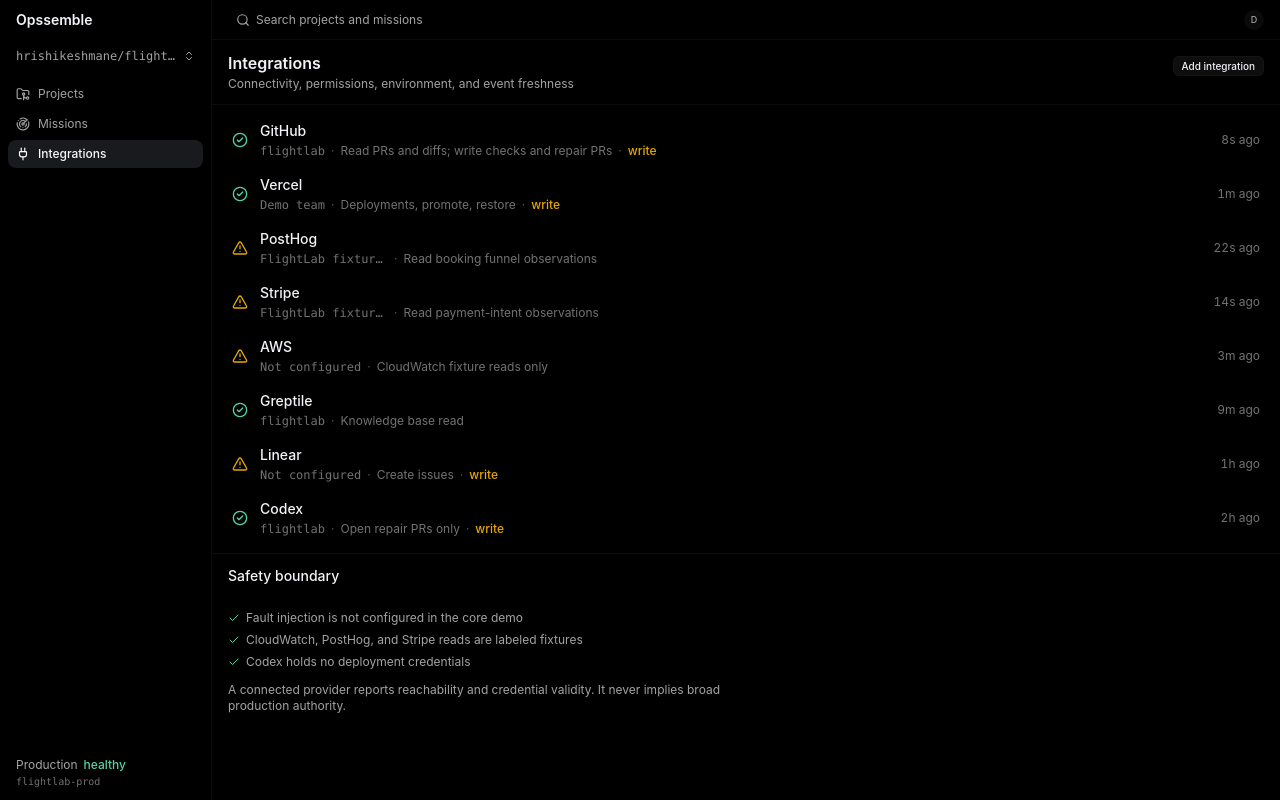
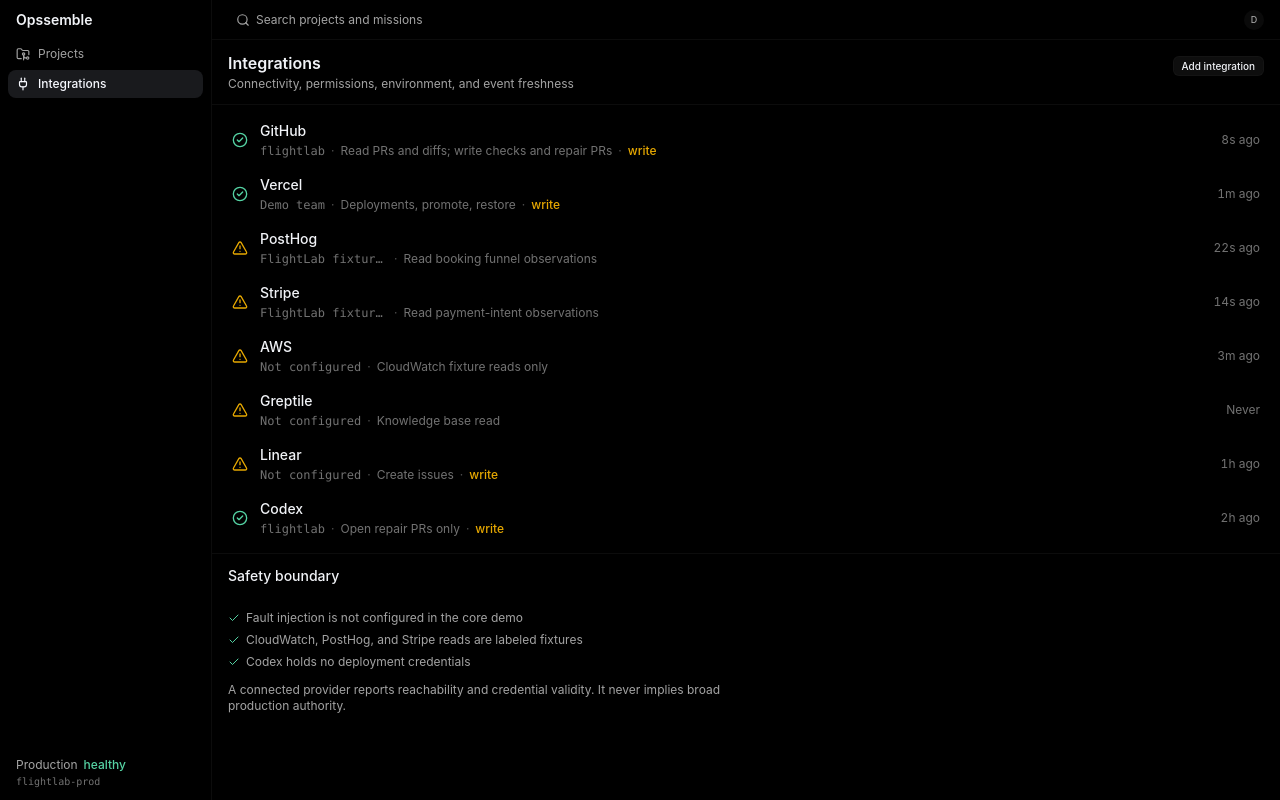
Before and after one commit to hrishikeshmane/opssemble, a Next.js app: page /integrations in a window 1280 px wide. Built offline with nearby package versions, Linux system fonts and the light colour scheme.

Commit message:
chore: simplify sidebar and integration status

```diff
--- a/components/opssemble/app-shell.tsx
+++ b/components/opssemble/app-shell.tsx
@@ -12,11 +12,9 @@
 import { usePathname } from "next/navigation"
 import { useTheme } from "next-themes"
 import {
-  ChevronsUpDown,
   FolderGit2,
   MoonIcon,
   PlugIcon,
-  Radar,
   Search,
   SunIcon,
 } from "lucide-react"
@@ -32,7 +30,6 @@
 
 const NAV = [
   { href: "/projects", label: "Projects", Icon: FolderGit2 },
-  { href: "/missions", label: "Missions", Icon: Radar },
   { href: "/integrations", label: "Integrations", Icon: PlugIcon },
 ] as const
 
@@ -103,18 +100,6 @@
           <span className="text-sm font-semibold">Opssemble</span>
         </div>
 
-        {/* The mock surfaces remain scoped to their seeded repository. The live
-            project pages use this same affordance to return to the catalog. */}
-        <Link
-          href="/projects"
-          className="mx-2 mb-2 flex h-8 items-center gap-2 rounded-md px-2 text-left transition-colors outline-none hover:bg-accent/60 focus-visible:ring-2 focus-visible:ring-ring"
-        >
-          <span className="min-w-0 flex-1 truncate font-mono text-xs text-muted-foreground">
-            {isProjectCatalog ? "Project catalog" : repo.slug}
-          </span>
-          <ChevronsUpDown className="size-3 shrink-0 text-muted-foreground" />
-        </Link>
-
         <nav className="flex flex-col gap-0.5 px-2">
           {NAV.map((item) => (
             <NavLink
--- a/lib/mock-data.ts
+++ b/lib/mock-data.ts
@@ -1572,11 +1572,11 @@
   },
   {
     provider: "Greptile",
-    environment: "flightlab",
+    environment: "Not configured",
     scope: "Knowledge base read",
-    status: "ok",
-    statusLabel: "Connected",
-    lastEvent: "9m ago",
+    status: "idle",
+    statusLabel: "Not configured",
+    lastEvent: "Never",
     writeAccess: false,
   },
   {
```
